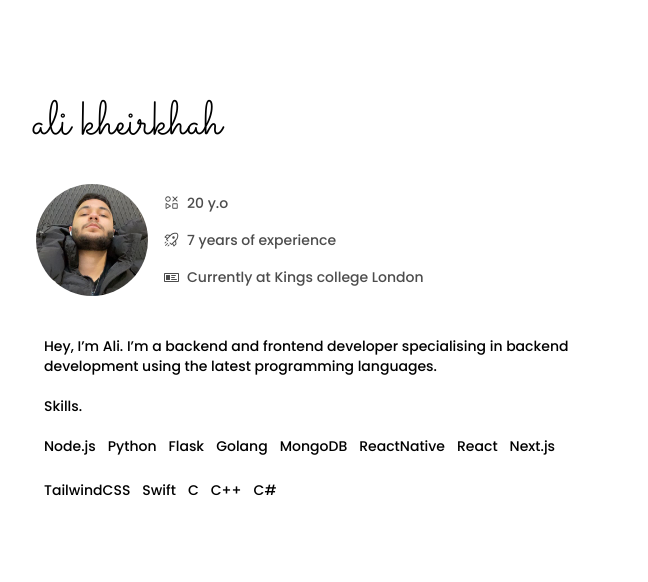
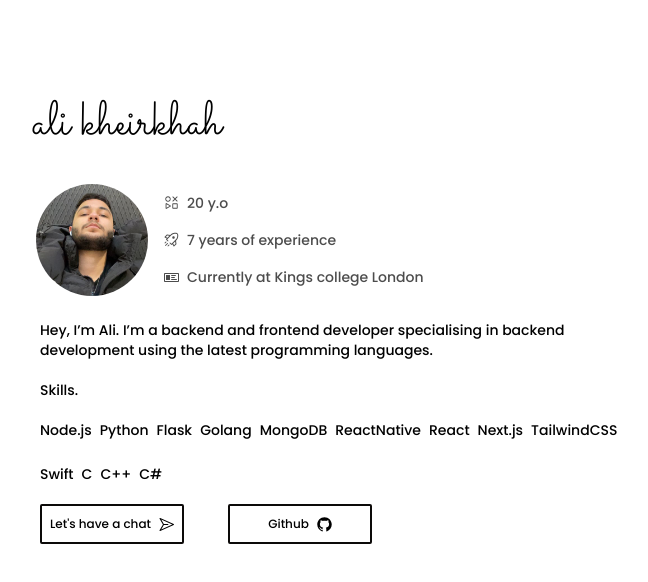
Before and after one commit to 313devs/ali110.dev, a Next.js app: page / in a window 1280 px wide. Shown: the top 582 px of the page, without its empty margins (308-956 px from the left). Built offline with nearby package versions, Linux system fonts and the light colour scheme.

Commit message:
added socials support(github + whatsapp)
added socials at the bottom of home page.

```diff
--- a/app/page.tsx
+++ b/app/page.tsx
@@ -1,5 +1,5 @@
 import Image from 'next/image'
-import { IdCardIcon, RocketIcon, MixIcon} from '@radix-ui/react-icons'
+import { IdCardIcon, RocketIcon, MixIcon, PaperPlaneIcon, GitHubLogoIcon} from '@radix-ui/react-icons'
 import SkillList from '@/components/skills';
 
 export default function Home() {
@@ -9,7 +9,7 @@ export default function Home() {
         <h1 className="text-5xl 2xl:text-8xl font-sac">ali kheirkhah</h1>
       </div>
       <div className="w-full h-fit bg-white dark:bg-stone-950 py-1 px-1 flex flex-col justify-start md:flex-row md:items-start">
-        <div className="w-28 h-28 rounded-full mr-3 mb-8 md:mb-4 overflow-hidden flex justify-center items-center 2xl:w-64 2xl:h-64">
+        <div className="w-28 h-28 rounded-full mr-3 mb-4 md:mb-4 overflow-hidden flex justify-center items-center 2xl:w-64 2xl:h-64">
           <Image
             src={"/profilepic.jpeg"}
             alt="profile"
@@ -18,7 +18,7 @@ export default function Home() {
             className="w-full h-full object-cover"
           />
         </div>
-        <div className="flex flex-col justify-between mb-8 w-fit h-28 bg-white dark:bg-stone-950 px-1 2xl:w-fit 2xl:h-64">
+        <div className="flex flex-col justify-between mb-2 w-fit h-28 bg-white dark:bg-stone-950 px-1 2xl:w-fit 2xl:h-64">
           <div className="w-full h-1/3 bg-white dark:bg-stone-950 flex items-center">
             <MixIcon className="text-black dark:text-white text-opacity-70" />
             <h1 className="text-sm font-popL ml-2 text-black 2xl:text-4xl  dark:text-white text-opacity-70">
@@ -43,16 +43,29 @@ export default function Home() {
         </div>
       </div>
       <div className="w-full h-fit bg-white dark:bg-stone-950 py-1 px-1 flex flex-col">
-        <h1 className="text-sm font-popL ml-2 mb-5 text-black 2xl:text-4xl  dark:text-white">
+        <h1 className="text-sm font-popL ml-1 mb-5 text-black 2xl:text-4xl  dark:text-white">
           Hey, I’m Ali. I’m a <span className="font-popM">backend</span> and{" "}
           <span className="font-popM">frontend</span> developer specialising in
           backend development using the latest programming languages.
         </h1>
-        <h1 className="text-sm font-popM ml-2 mb-4 text-black 2xl:text-4xl dark:text-white">
+        <h1 className="text-sm font-popM ml-1 mb-4 text-black 2xl:text-4xl dark:text-white">
           Skills.
         </h1>
-        <SkillList/>
-
+        <SkillList />
+        <div className="w-full h-fit flex flex-row">
+          <a href="https://wa.link/5eialg" target="_blank" rel="noopener noreferrer">
+            <button className="rounded-sm ml-1 mr-10 h-10 w-36 border-2 border-stone-950 flex items-center justify-center hover:bg-black hover:text-white dark:border-white hover:dark:bg-white text-xs font-popL hover:dark:text-black">
+              Let's have a chat
+              <PaperPlaneIcon className="ml-2" />
+            </button>
+          </a>
+          <a href="https://github.com/313devs" target="_blank" rel="noopener noreferrer">
+            <button className="rounded-sm ml-1 h-10 w-36 border-2 border-stone-950 flex items-center justify-center hover:bg-black hover:text-white dark:border-white hover:dark:bg-white text-xs font-popL hover:dark:text-black">
+              Github
+              <GitHubLogoIcon className="ml-2" />
+            </button>
+          </a>
+        </div>
       </div>
     </div>
   );
--- a/components/skills.tsx
+++ b/components/skills.tsx
@@ -9,7 +9,7 @@ const SkillList: React.FC = () => {
   return (
     <div className="flex flex-row h-fit w-fit flex-wrap">
       {data.map((item: skillData) => (
-        <h1 className="text-sm font-popL ml-1 mb-4 px-1 py-1 text-black 2xl:text-4xl dark:text-white dark:hover:bg-white/20 hover:bg-black/20 rounded-sm">{item.text}</h1>
+        <h1 className="text-sm font-popL ml-0 mb-4 px-1 py-1 text-black 2xl:text-4xl dark:text-white dark:hover:bg-white/20 hover:bg-black/20 rounded-sm cursor-none">{item.text}</h1>
       ))}
     </div>
   );
```
